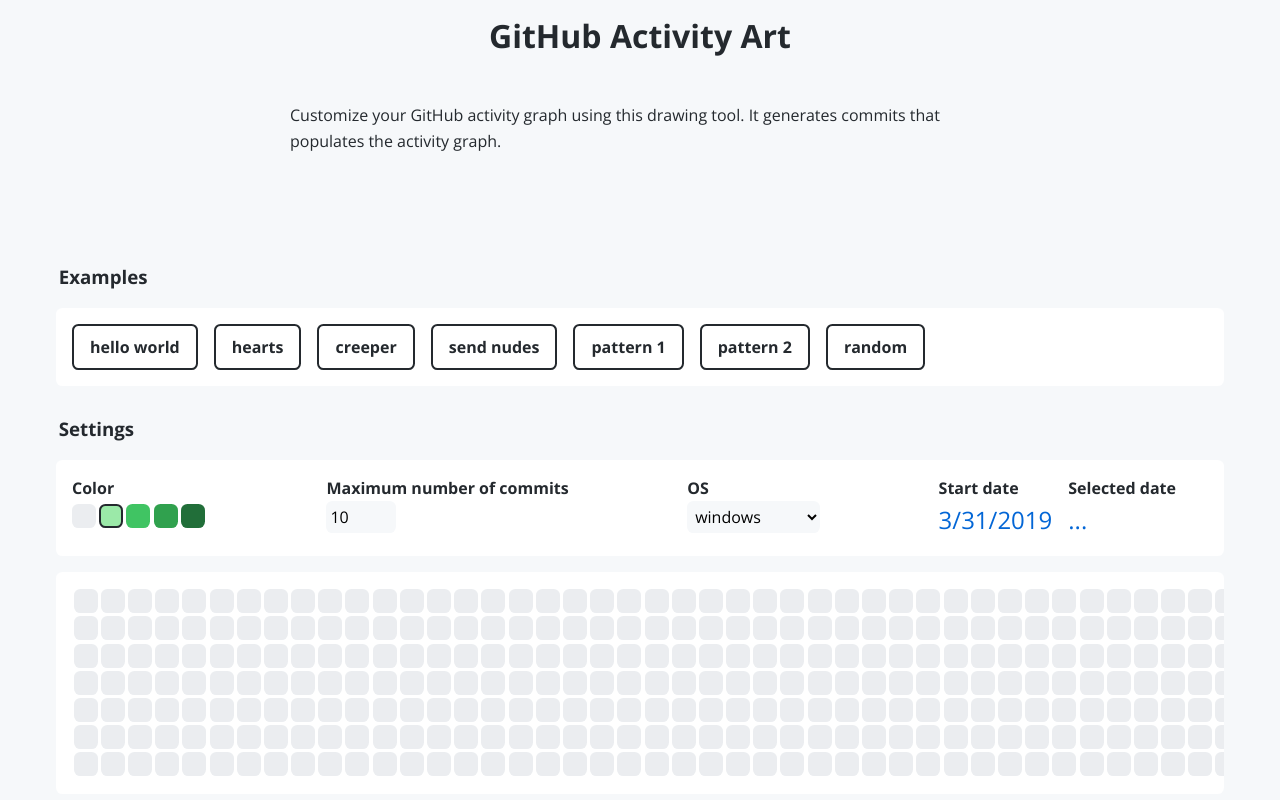
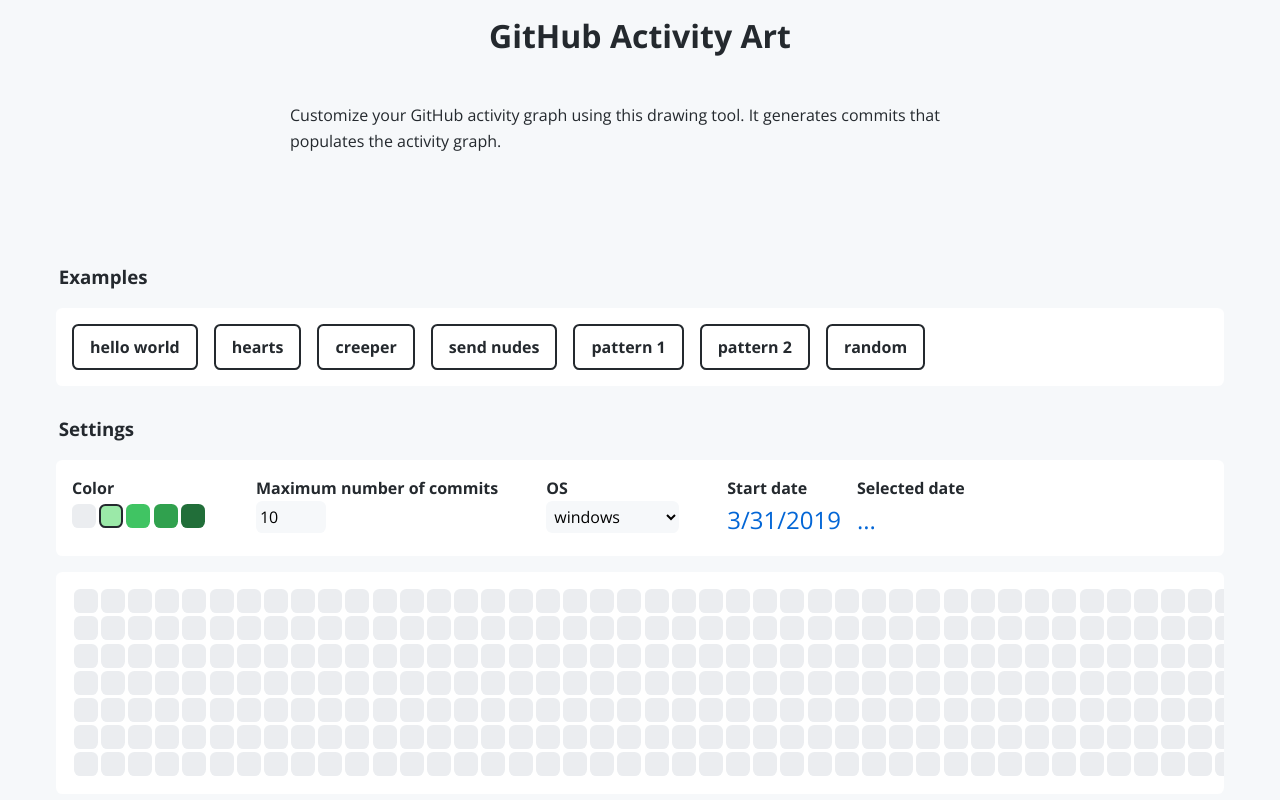
Before and after one commit to dumaevrinat/github_activity_art, a React (Create React App) app: page / in a window 1280 px wide. Shown: the top 800 px of the page. Built offline with nearby package versions, Linux system fonts and the light colour scheme.

Commit message:
update style

```diff
--- a/public/media-queries.css
+++ b/public/media-queries.css
@@ -1,4 +1,4 @@
-@media screen and (max-width: 1070px) {
+@media screen and (max-width: 1000px) {
     .settings {
         display: flex;
         flex-direction: column;
--- a/public/style.css
+++ b/public/style.css
@@ -158,18 +158,19 @@
 }
 
 .settings {
-    justify-content: space-between;
+    justify-content: flex-start;
     flex-flow: wrap;
     align-items: flex-start;
 }
 
 .settings_item {
-    margin-right: 1em;
+    margin-right: 3em;
 }
 
 .dateSettings {
     display: flex;
     flex-direction: row;
+    margin-right: 0;
 }
 
 .colorPalette {
--- a/src/i18next.js
+++ b/src/i18next.js
@@ -20,6 +20,7 @@
     .use(initReactI18next)
     .init({
         resources,
+        lng: 'en',
         fallbackLng: fallbackLng,
     });
 
```
